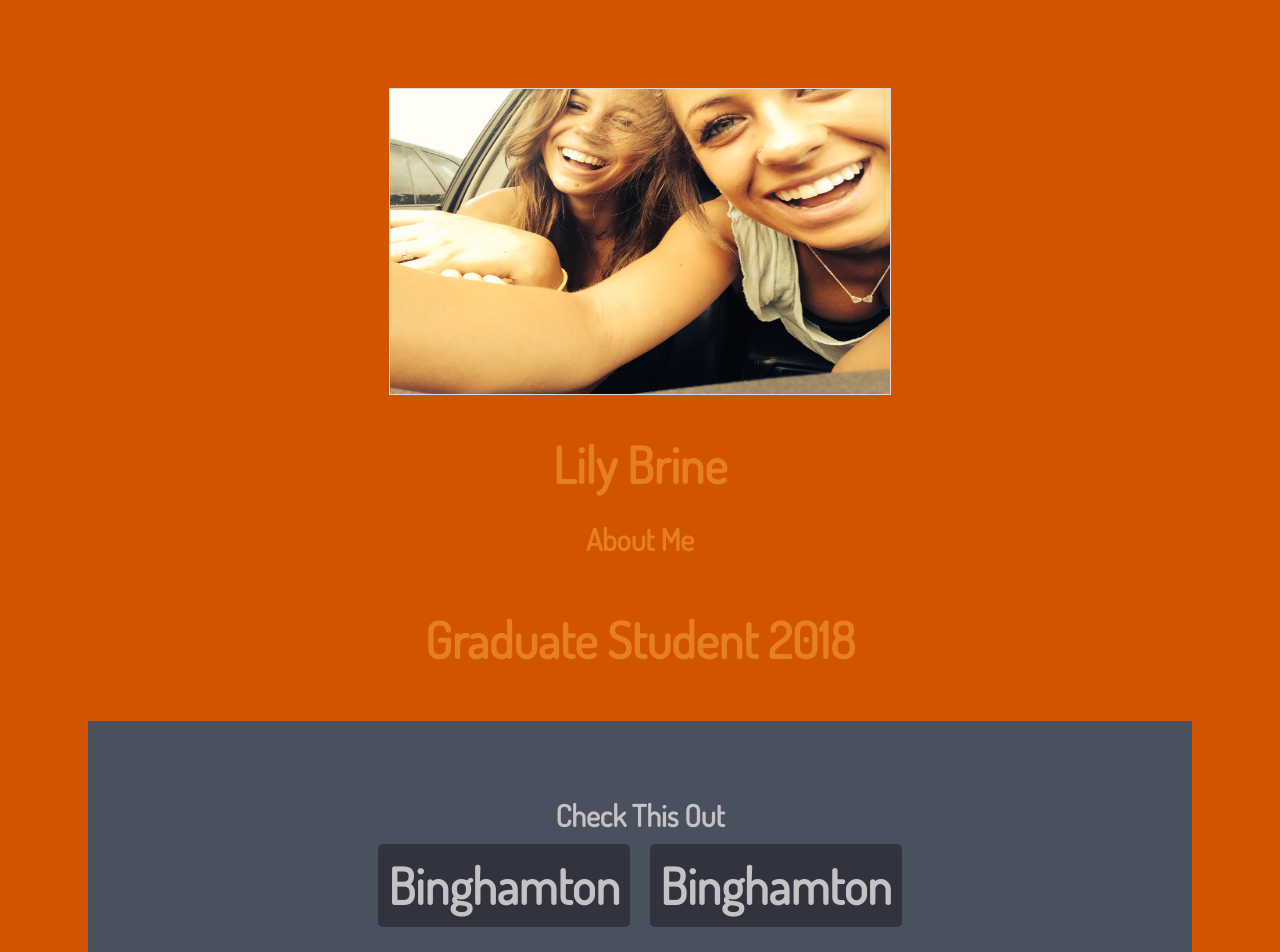
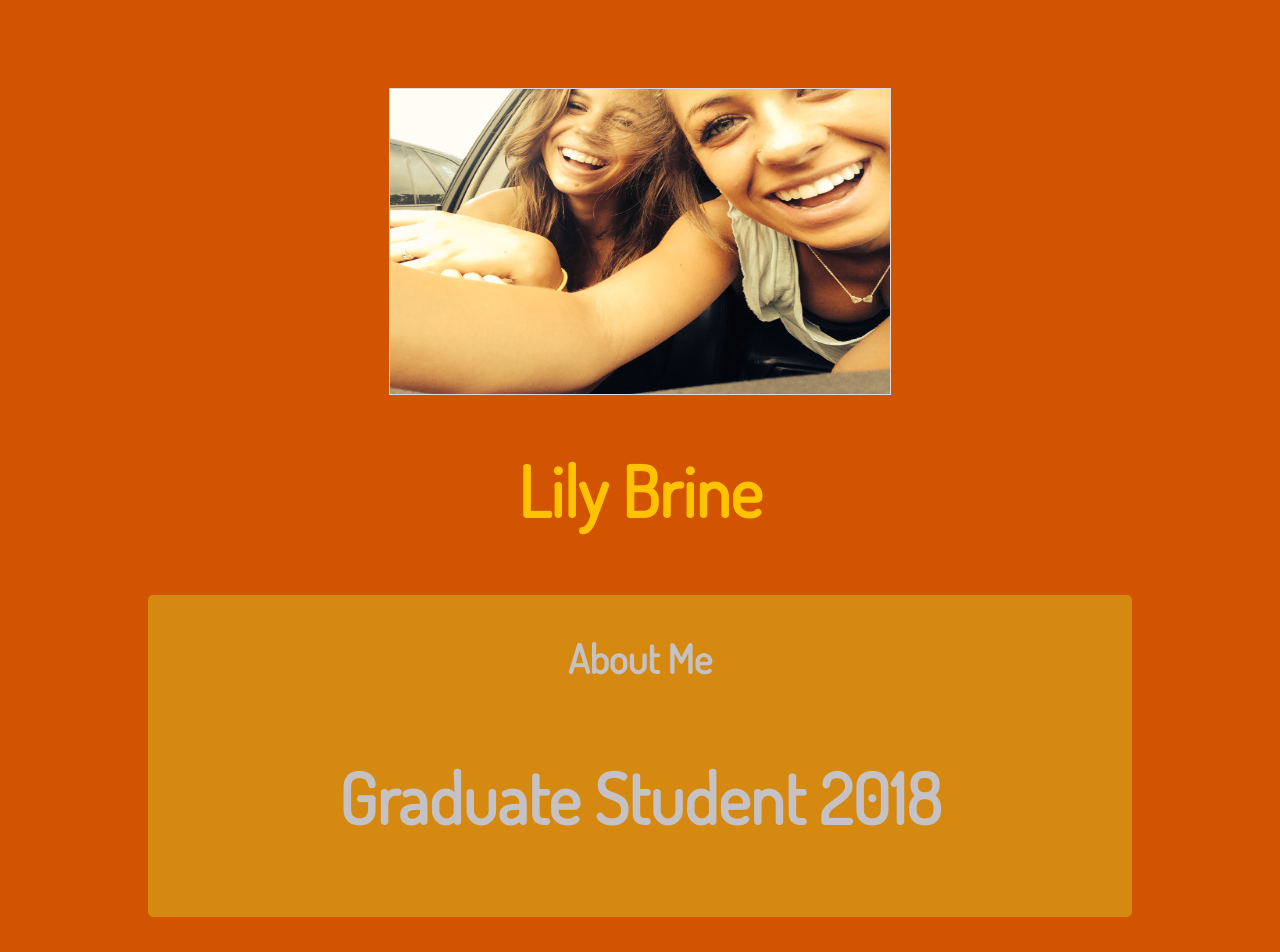
Before and after one commit to lilybrine1/lilybrine1.github.io, a plain HTML site: page index.html in a window 1280 px wide. Shown: the top 952 px of the page. Drawn offline with Linux system fonts and the light colour scheme.

Commit message:
Update index.html

```diff
--- a/index.html
+++ b/index.html
@@ -11,31 +11,32 @@
             padding: 80px;
           }
           h1 {
-          font-size: 50px;
-          color: #e67e22;
+          font-size: 70px;
+          color: #FFC300;
         }
-
         h2 {
-          font-size: 30px;
-          margin-bottom: 20px;
+          font-size: 40px;
+          margin-bottom: 10px;
         }
-
         .profile-picture {
              width: 500px;
              height: 305px;
              border-radius: 0px;
              border: 1px solid #dedbde;
            }
-        .about-me h1 {
-          text-align: left;
+        .about-me {
+          color: #c4c2c4;
+          border-radius: 5px;
+          padding: 5px;
+          margin: 60px;
+          background-color: #D68910;
+
         }
-
         .my-links {
           background-color: #49515e;
           padding: 50px;
           color: #c4c2c4;
         }
-
         .my-links a {
           color: #c4c2c4;
           background-color: #31343f;
@@ -44,7 +45,6 @@
           margin: 5px;
           text-decoration: none;
         }
-
         .my-links a:hover {
           background-color: #66ff33;
           color: #31343f;
@@ -60,8 +60,9 @@
         </div>
         <div class='my-links'>
             <h2>Check This Out</h2>
-            <a href="http://www.binghamton.edu">Binghamton</a>
-            <a href="http://www.binghamton.edu">Binghamton</a>
+            <a href="https://www.binghamton.edu/webapps/academics/programs/grad/program/anthropology-biomedical">Binghamton MS Program</a>
+            <a href="https://www.linkedin.com/in/lilybrine1">LinkedIn</a>
+            <a href="Lily Brine Resume PDF.pdf">My Resume</a>
         </div>
    </body>
 </html>
```
